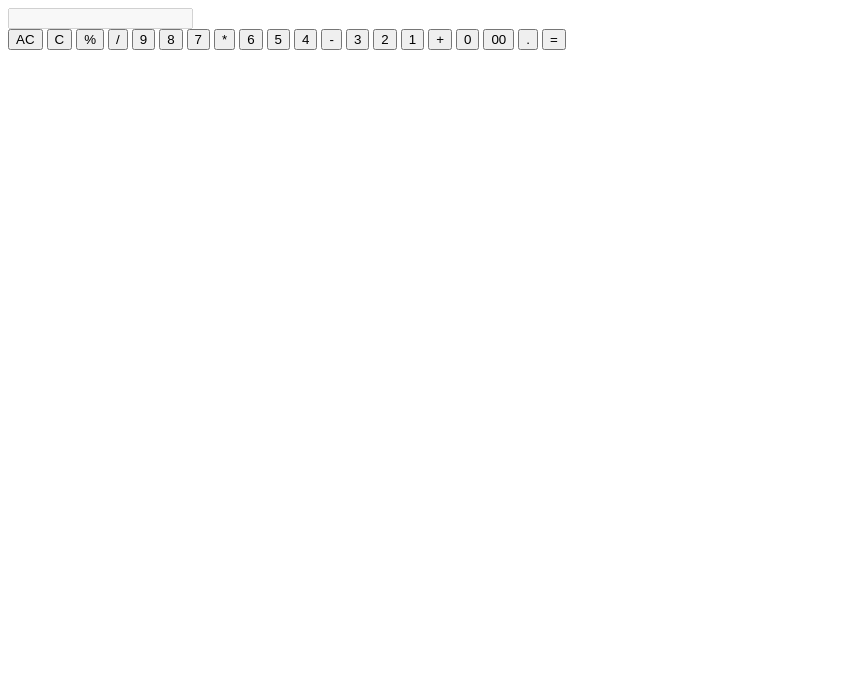
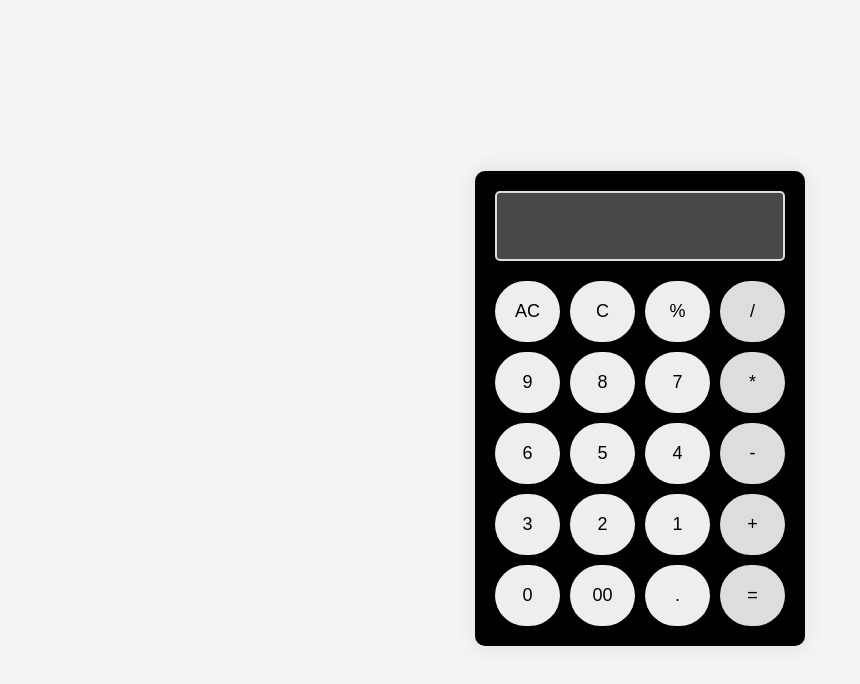
Before and after one commit to Anujsharma7037/Calculator, a plain HTML site: page index.html in a window 1280 px wide. Shown: the whole page, without its empty margins (0-860 px from the left). Drawn offline with Linux system fonts and the light colour scheme.

Commit message:
container config done

```diff
--- a/index.html
+++ b/index.html
@@ -5,6 +5,34 @@
     <meta name="viewport" content="width=device-width, initial-scale=1.0">
     <title>Calculator</title>
     <link rel="stylesheet" href="style.css">
+
+    <script>
+    // script.js
+    function appendToDisplay(value) {
+        const display = document.getElementById('display');
+
+        // If the user clicked the % button, handle it
+        if (value === '%') {
+            value = '/100'; // Convert % to division by 100
+        }
+
+        display.value += value;
+    }
+
+    function clearDisplay() {
+        const display = document.getElementById('display');
+        display.value = ''; // Clear the display
+    }
+
+    function calculateResult() {
+        const display = document.getElementById('display');
+        try {
+            display.value = eval(display.value); // Evaluate the expression
+        } catch (error) {
+            display.value = 'Error'; // Handle invalid expressions
+        }
+    }
+    </script>
 </head>
 <body>
     <div class="container">
@@ -39,7 +67,7 @@
             <button onclick="appendToDisplay('00')">00</button>
             <button onclick="appendToDisplay('.')">.</button>
 
-            <button class="a" onclick="calculaterResult()">=</button>
+            <button class="a" onclick="calculateResult()">=</button>
            </div>
     </div>
 
--- a/style.css
+++ b/style.css
@@ -0,0 +1,51 @@
+body{
+    display: flex;
+    justify-content: center;
+    align-items: center;
+    height: 100vh;
+    background-color: #f4f4f4;
+    font-family: Arial, sans-serif;
+}
+
+.container{
+    background-color: black;
+    padding: 20px;
+    border-radius: 10px;
+    box-shadow: 0 0 20px rgb(0,0,0,0.1);
+}
+
+#display{
+    width: 100%;
+    height: 70px;
+    margin-bottom: 20px;
+    text-align: right;
+    font-size: 20px;
+    padding: 10px;
+    box-sizing: border-box;
+    border: 2px solid #ddd;
+    border-radius: 5px;
+}
+
+.button{
+    display: grid;
+    grid-template-columns: repeat(4, 1fr);
+    gap: 10px;
+}
+
+button{
+    padding: 20px;
+    font-size: 18px;
+    border: none;
+    border-radius: 50px;
+    background-color: #eee;
+    cursor: pointer;
+    transition: background-color 0.3s;
+}
+
+.a{
+    background-color: #ddd;
+}
+
+button:hover{
+    background-color: #ddd;
+}
```
